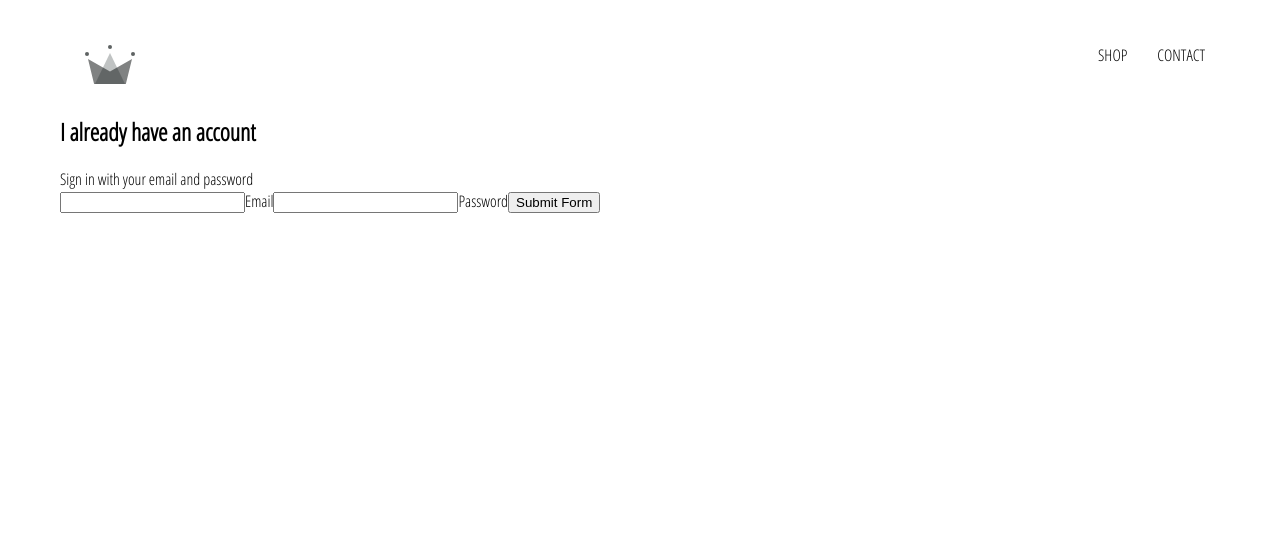
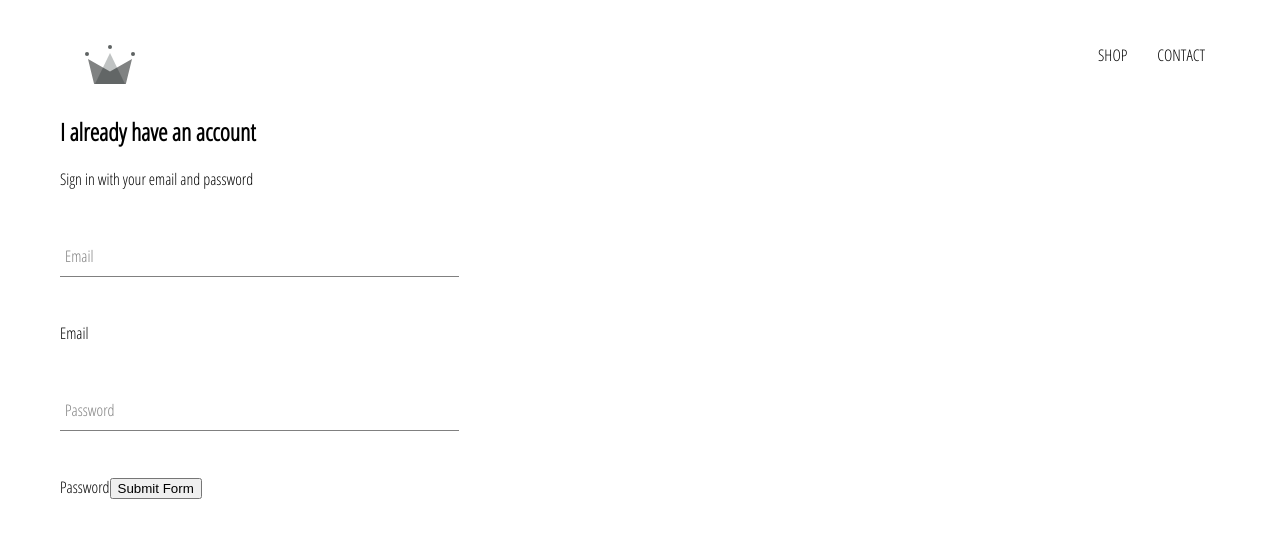
Before and after one commit to zack-fortier/crwn-clothing, a React (Create React App) app: page /signin in a window 1280 px wide. Shown: the top 538 px of the page. Built offline with nearby package versions, Linux system fonts and the light colour scheme.

Commit message:
Added form input component

```diff
--- /dev/null
+++ b/src/components/form-input/form-input.component.jsx
@@ -0,0 +1,20 @@
+import React from 'react';
+
+import './form-input.styles.scss';
+
+const FormInput = ({ handleChange, label, ...otherProps }) => (
+  <div className='group'>
+    <input className='form-input' onChange={handleChange} {...otherProps} />
+    {label ? (
+      <label
+        className={`${
+          otherProps.value.length ? 'shrink' : ''
+        } form-input-label`}
+      >
+        {label}
+      </label>
+    ) : null}
+  </div>
+);
+
+export default FormInput;
--- /dev/null
+++ b/src/components/form-input/form-input.styles.scss
@@ -0,0 +1,54 @@
+$sub-color: grey;
+$main-color: black;
+
+@mixin shrinkLabel {
+  top: -14px;
+  font-size: 12px;
+  color: $main-color;
+}
+
+.group {
+  position: relative;
+  margin: 45px 0;
+
+  .form-input {
+    background: none;
+    background-color: white;
+    color: $sub-color;
+    font-size: 18px;
+    padding: 10px 10px 10px 5px;
+    display: block;
+    width: 100%;
+    border: none;
+    border-radius: 0;
+    border-bottom: 1px solid $sub-color;
+    margin: 25px 0;
+
+    &:focus {
+      outline: none;
+    }
+
+    &:focus ~ .form-input-label {
+      @include shrinkLabel();
+    }
+  }
+
+  input[type='password'] {
+    letter-spacing: 0.3em;
+  }
+
+  .form-input-label {
+    color: $sub-color;
+    font-size: 16px;
+    font-weight: normal;
+    position: absolute;
+    pointer-events: none;
+    left: 5px;
+    top: 10px;
+    transition: 300ms ease all;
+
+    &.shrink {
+      @include shrinkLabel();
+    }
+  }
+}
--- a/src/components/sign-in/sign-in.component.jsx
+++ b/src/components/sign-in/sign-in.component.jsx
@@ -1,4 +1,6 @@
 import React from 'react';
+
+import FormInput from '../form-input/form-input.component';
 
 import './sign-in.styles.scss';
 
@@ -29,19 +31,21 @@
                 <span>Sign in with your email and password</span>
 
                 <form onSubmit={this.handleSubmit}>
-                    <input
+                    <FormInput
                     name="email"
                     type="email"
                     value={this.state.email}
-                    onChange={this.handleChange}
+                    handleChange={this.handleChange}
+                    label="Email"
                     required />
                     <label>Email</label>
 
-                    <input
+                    <FormInput
                     name="password"
                     type="password"
                     value={this.state.password}
-                    onChange={this.handleChange}
+                    handleChange={this.handleChange}
+                    label="Password"
                     required />
                     <label>Password</label>
 
--- a/src/components/sign-in/sign-in.styles.scss
+++ b/src/components/sign-in/sign-in.styles.scss
@@ -0,0 +1,3 @@
+.sign-in {
+    width: 30vw;
+}
```
